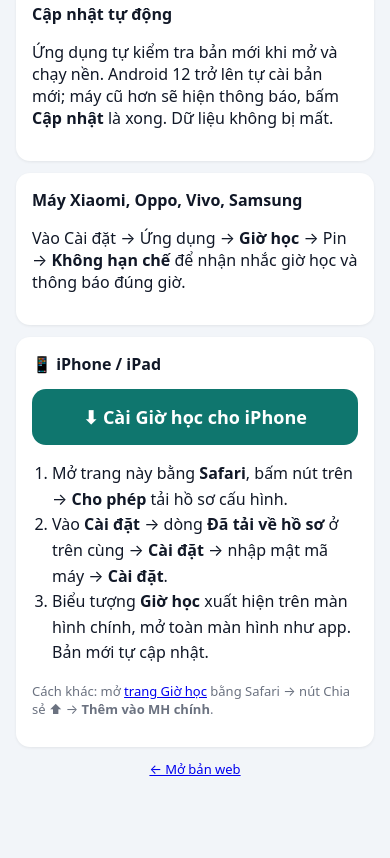
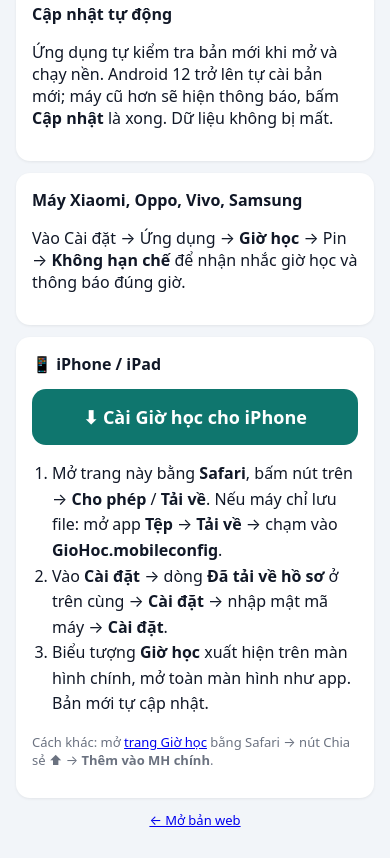
Before and after one commit to vietbachktxd-coder/giohoc, a plain HTML site: page web/download/index.html in a window 390 px wide. Shown: the part 743-1601 px from the top of the page. Before the commit the page ends 1550 px from the top, so only its background shows below. Drawn offline with Linux system fonts and the light colour scheme; no server answers.

Commit message:
Hướng dẫn cài hồ sơ iPhone qua app Tệp
Co-Authored-By: Claude Opus 5.5 <noreply@anthropic.com>
Claude-Session: https://claude.ai/code/session_01Pag9tv3Y7sPuDi8wePysmo

```diff
--- a/web/download/index.html
+++ b/web/download/index.html
@@ -31,7 +31,7 @@ ol{padding-left:20px;line-height:1.6}.muted{color:#6b7280;font-size:13px}
   <div class="card"><b>Máy Xiaomi, Oppo, Vivo, Samsung</b><p>Vào Cài đặt → Ứng dụng → <b>Giờ học</b> → Pin → <b>Không hạn chế</b> để nhận nhắc giờ học và thông báo đúng giờ.</p></div>
   <div class="card" id="ios"><b>📱 iPhone / iPad</b>
     <a class="btn" href="GioHoc.mobileconfig" style="background:#0f766e">⬇ Cài Giờ học cho iPhone</a>
-    <ol><li>Mở trang này bằng <b>Safari</b>, bấm nút trên → <b>Cho phép</b> tải hồ sơ cấu hình.</li>
+    <ol><li>Mở trang này bằng <b>Safari</b>, bấm nút trên → <b>Cho phép</b> / <b>Tải về</b>. Nếu máy chỉ lưu file: mở app <b>Tệp</b> → <b>Tải về</b> → chạm vào <b>GioHoc.mobileconfig</b>.</li>
     <li>Vào <b>Cài đặt</b> → dòng <b>Đã tải về hồ sơ</b> ở trên cùng → <b>Cài đặt</b> → nhập mật mã máy → <b>Cài đặt</b>.</li>
     <li>Biểu tượng <b>Giờ học</b> xuất hiện trên màn hình chính, mở toàn màn hình như app. Bản mới tự cập nhật.</li></ol>
     <p class="muted">Cách khác: mở <a href="../">trang Giờ học</a> bằng Safari → nút Chia sẻ ⬆ → <b>Thêm vào MH chính</b>.</p></div>
```
